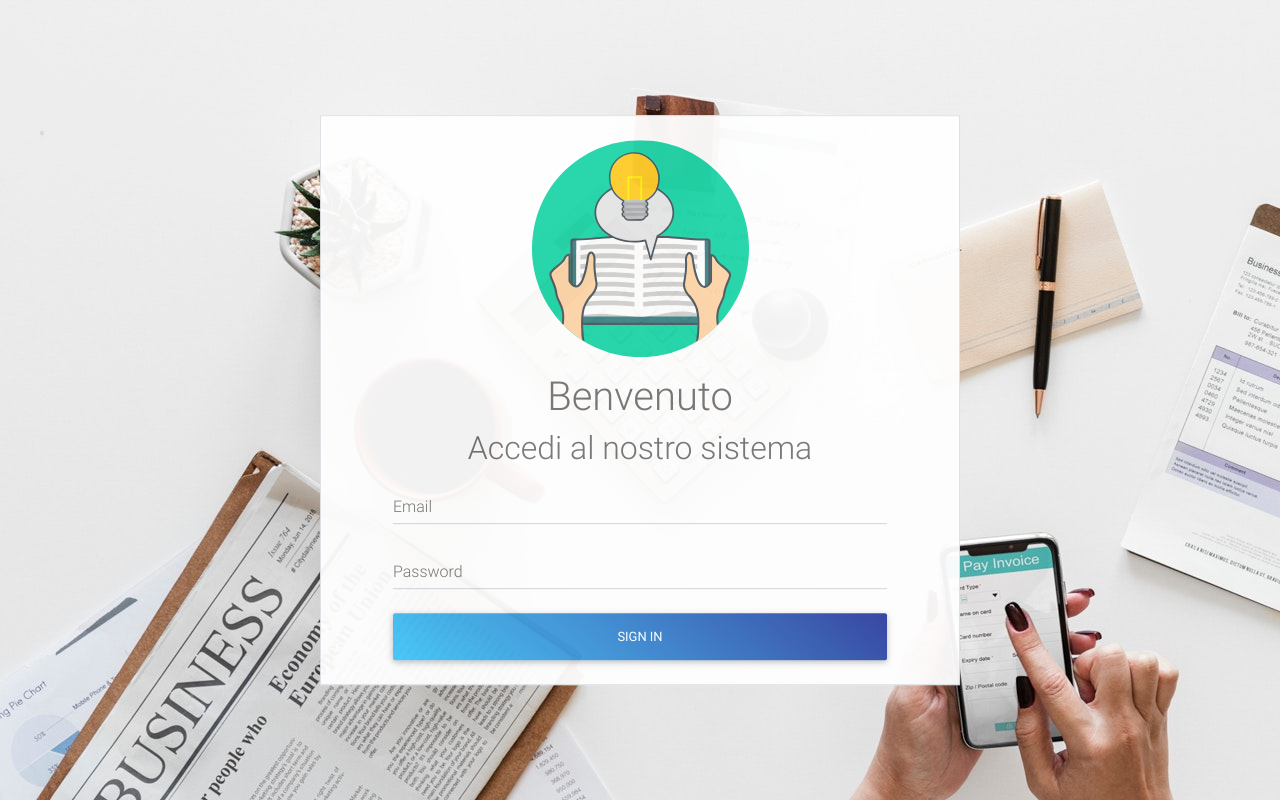
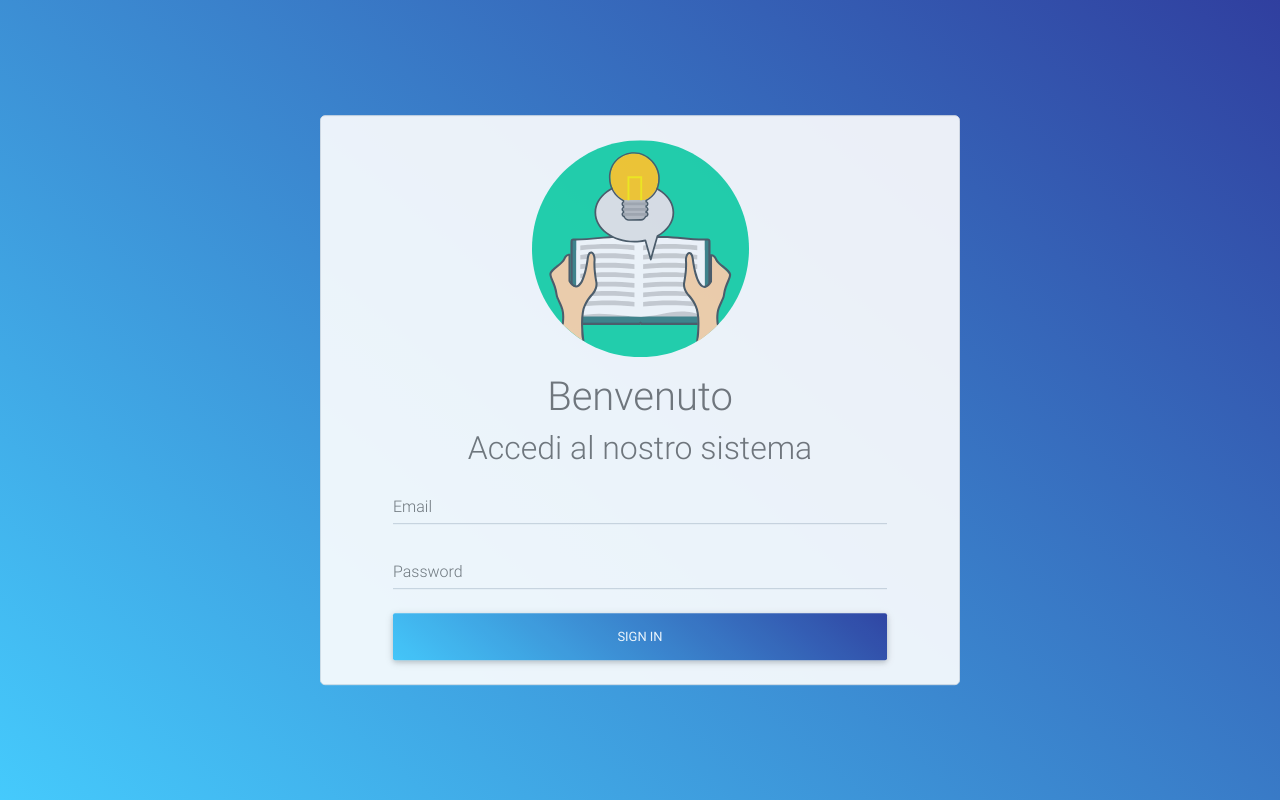
Before and after one commit to bryanbeffa/Knowledge-Base, a PHP site: page /knowledge_base/ in a window 1280 px wide. Run offline with PHP 8.4, Linux system fonts and the light colour scheme.

Commit message:
updated code

```diff
--- a/src/knowledge_base/application/libs/css/colors.css
+++ b/src/knowledge_base/application/libs/css/colors.css
@@ -1,12 +1,13 @@
-.blue-gradient{
-    background-color: #05668D;
-    color: #fff;
-}
 
 .blue-gradient:hover{
     color: #fff;
 }
 
 .login-image{
-    background: url("/knowledge_base/application/libs/img/login_bg.jpg");
+    height: 100vh;
+    opacity: 0.9;
 }
+
+.border-radius{
+    border-radius: 5px;
+}
--- /dev/null
+++ b/src/knowledge_base/application/libs/css/index.css
@@ -0,0 +1,10 @@
+.vertical-align {
+    opacity: 1;
+    position: absolute;
+    left: 0;
+    right: 0;
+    top: 50%;
+    -webkit-transform: translateY(-50%) !important;
+    -ms-transform: translateY(-50%) !important;
+    transform: translateY(-50%) !important;
+}
--- a/src/knowledge_base/application/views/login/index.php
+++ b/src/knowledge_base/application/views/login/index.php
@@ -8,8 +8,8 @@
 require_once 'application/config/config.php';
 ?>
 
-<body class="login-image" style="background: url('/knowledge_base/application/libs/img/login_bg.jpg')">
-    <div class="container border col-md-6 p-4 align-middle white" style="opacity: 0.95; position:absolute; left:0;right:0; top:50%; -webkit-transform:translateY(-50%) !important; -ms-transform:translateY(-50%) !important; transform:translateY(-50%) !important;">
+<body class="login-image blue-gradient">
+    <div class="container border col-md-6 p-4 align-middle white vertical-align border-radius">
 
         <!---->
         <div class="px-lg-5">
--- a/src/knowledge_base/application/views/templates/admin_header.php
+++ b/src/knowledge_base/application/views/templates/admin_header.php
@@ -2,7 +2,7 @@
 
 <body class="modal-open-noscroll">
     <!--Navbar -->
-    <nav class="mb-1 navbar navbar-expand-lg navbar-light nav-text-dimension blue-gradient font-weight-bold">
+    <nav class="mb-1 navbar navbar-expand-lg navbar-light nav-text-dimension blue-gradient">
 
         <!-- small screens toggle button -->
         <button class="navbar-toggler" type="button" data-toggle="collapse" data-target="#navbarSupportedContent-333"
--- a/src/knowledge_base/application/views/templates/head.php
+++ b/src/knowledge_base/application/views/templates/head.php
@@ -18,6 +18,7 @@
     <link href="/knowledge_base/application/libs/css/colors.css" rel="stylesheet">
     <link href="/knowledge_base/application/libs/css/modal.css" rel="stylesheet">
     <link href="/knowledge_base/application/libs/css/dimensions.css" rel="stylesheet">
+    <link href="/knowledge_base/application/libs/css/index.css" rel="stylesheet">
 
     <!-- Scripts -->
 
@@ -33,4 +34,5 @@
     <script type="text/javascript" src="/knowledge_base/application/libs/js/addons/datatables.min.js"></script>
     <link href="/knowledge_base/application/libs/css/addons/datatables-select.min.css" rel="stylesheet">
     <script type="text/javascript" src="/knowledge_base/application/libs/js/addons/datatables-select.min.js"></script>
+
 </head>
--- a/src/knowledge_base/application/views/templates/user_header.php
+++ b/src/knowledge_base/application/views/templates/user_header.php
@@ -2,7 +2,7 @@
 
 <body class="modal-open-noscroll">
 <!--Navbar -->
-<nav class="mb-1 navbar navbar-expand-lg navbar-light nav-text-dimension blue-gradient font-weight-bold">
+<nav class="mb-1 navbar navbar-expand-lg navbar-light nav-text-dimension blue-gradient">
 
     <!-- small screens toggle button -->
     <button class="navbar-toggler" type="button" data-toggle="collapse" data-target="#navbarSupportedContent-333"
```
Also changed, not shown: src/knowledge_base/application/views/admin/gestione_utenti.php (+4 -3 lines), src/knowledge_base/application/views/users/ricerca_casi.php (+65 -5 lines), src/knowledge_base/application/libs/img/book.gif (added), 4 other files.
